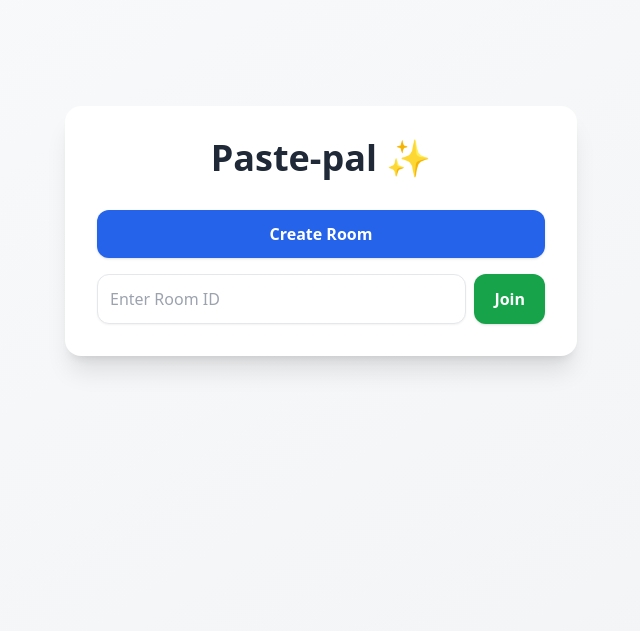
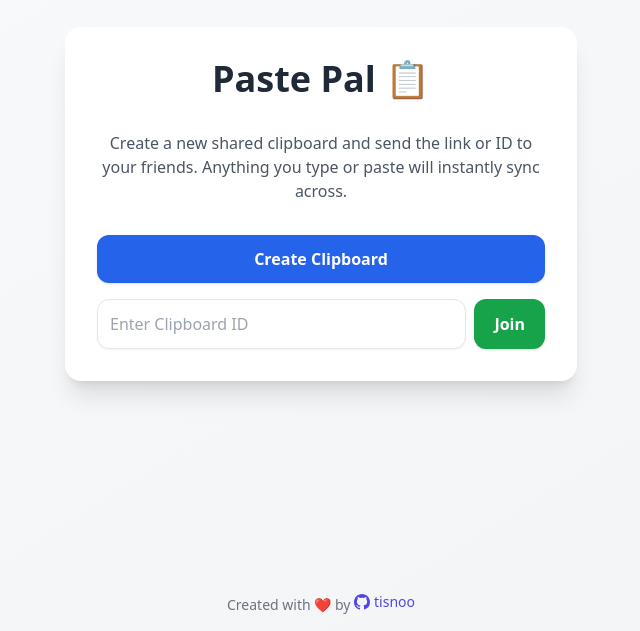
Before and after one commit to tisnoo/paste-pal, a SvelteKit app: page / in a window 1280 px wide. Shown: the part 169-800 px from the top of the page, without its empty margins (319-959 px from the left). Built offline with nearby package versions, Linux system fonts and the light colour scheme.

Commit message:
feat: Styling

```diff
--- a/src/routes/+layout.svelte
+++ b/src/routes/+layout.svelte
@@ -7,8 +7,38 @@
   <link rel="icon" href={favicon} />
 </svelte:head>
 
-<div class="min-h-screen flex items-center justify-center bg-gradient-to-br from-gray-50 to-gray-100 p-6">
-  <main class="w-full max-w-lg bg-white shadow-xl rounded-2xl p-8">
-    <slot />
-  </main>
+<div class="min-h-screen flex flex-col bg-gradient-to-br from-gray-50 to-gray-100">
+  <!-- Main content -->
+  <div class="flex-1 flex items-center justify-center p-6">
+    <main class="w-full max-w-lg bg-white shadow-xl rounded-2xl p-8">
+      <slot />
+    </main>
+  </div>
+
+  <!-- Footer -->
+  <footer class="py-4 text-center text-sm text-gray-500">
+    <p>
+      Created with ❤️ by
+      <a
+        href="https://github.com/tisnoo"
+        target="_blank"
+        rel="noopener noreferrer"
+        class="inline-flex items-center gap-1 text-indigo-600 hover:underline"
+      >
+        <svg
+          xmlns="http://www.w3.org/2000/svg"
+          viewBox="0 0 24 24"
+          fill="currentColor"
+          class="w-4 h-4"
+        >
+          <path
+            fill-rule="evenodd"
+            d="M12 0C5.37 0 0 5.37 0 12a12 12 0 008.21 11.39c.6.11.82-.26.82-.58v-2.24c-3.34.73-4.04-1.61-4.04-1.61-.55-1.39-1.34-1.76-1.34-1.76-1.09-.75.08-.74.08-.74 1.21.09 1.85 1.24 1.85 1.24 1.07 1.84 2.81 1.31 3.5 1 .11-.78.42-1.31.76-1.61-2.67-.3-5.47-1.34-5.47-5.96 0-1.32.47-2.39 1.24-3.24-.12-.3-.54-1.52.12-3.18 0 0 1.01-.32 3.3 1.23a11.5 11.5 0 016 0c2.29-1.55 3.3-1.23 3.3-1.23.66 1.66.24 2.88.12 3.18.77.85 1.24 1.92 1.24 3.24 0 4.63-2.8 5.66-5.48 5.96.43.37.82 1.1.82 2.22v3.29c0 .32.22.7.83.58A12 12 0 0024 12c0-6.63-5.37-12-12-12z"
+            clip-rule="evenodd"
+          />
+        </svg>
+        tisnoo
+      </a>
+    </p>
+  </footer>
 </div>
--- a/src/routes/+page.svelte
+++ b/src/routes/+page.svelte
@@ -13,22 +13,27 @@
 </script>
 
 <h1 class="text-3xl md:text-4xl font-extrabold text-gray-800 text-center mb-8">
-  Paste-pal ✨
+  Paste Pal 📋
 </h1>
+
+<p class="text-gray-600 text-center max-w-md mx-auto mb-8">
+  Create a new shared clipboard and send the link or ID to your friends.
+  Anything you type or paste will instantly sync across.
+</p>
 
 <div class="flex flex-col items-center gap-4">
   <button
     class="w-full py-3 rounded-xl bg-blue-600 text-white font-semibold shadow hover:bg-blue-700 active:scale-[0.98] transition"
     on:click={createRoom}
   >
-    Create Room
+    Create Clipboard
   </button>
 
   <div class="flex w-full gap-2">
     <input
       class="flex-1 border rounded-xl p-3 text-gray-700 focus:outline-none focus:ring-2 focus:ring-blue-500 shadow-sm"
       bind:value={roomId}
-      placeholder="Enter Room ID"
+      placeholder="Enter Clipboard ID"
     />
     <button
       class="px-5 py-3 rounded-xl bg-green-600 text-white font-semibold shadow hover:bg-green-700 active:scale-[0.98] transition"
--- a/src/routes/room/[id]/+page.svelte
+++ b/src/routes/room/[id]/+page.svelte
@@ -107,7 +107,7 @@
     <div class="flex justify-center">
       <img src={qrCodeUrl} alt="QR Code for room" class="rounded-xl shadow border p-2 bg-white" />
     </div>
-    <p class="text-sm text-gray-500 text-center">Scan to join this room</p>
+    <p class="text-sm text-gray-500 text-center">Share code or scan to join this room</p>
   {/if}
 
   <textarea
```
